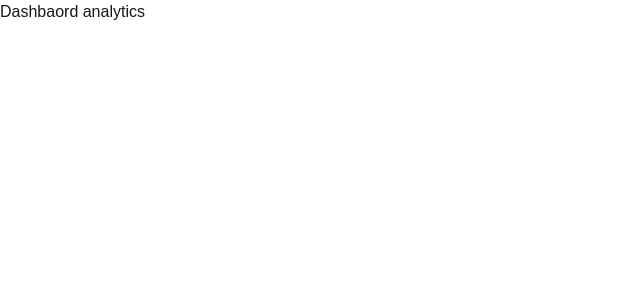
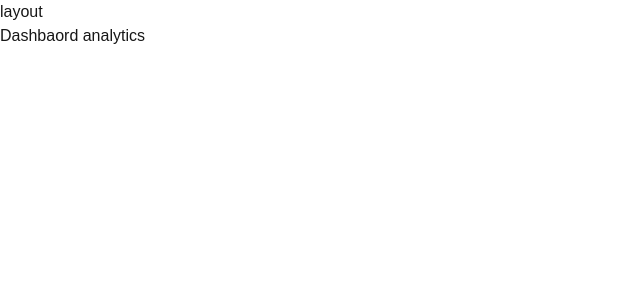
Before and after one commit to Saqib-nawab/nextJs, a Next.js app: page /dashboard/analytics in a window 1280 px wide. Shown: the top 300 px of the page, without its empty margins (0-640 px from the left). Built offline with nearby package versions, Linux system fonts and the light colour scheme.

Commit message:
layouts finito

```diff
--- /dev/null
+++ b/app/dashboard/layout.tsx
@@ -0,0 +1,11 @@
+import React from 'react'
+
+const layout = ({ children }: { children: React.ReactNode }) => {
+    return (
+        <div>
+            <div>layout</div>
+            {children}
+        </div>
+    )
+}
+export default layout
```
